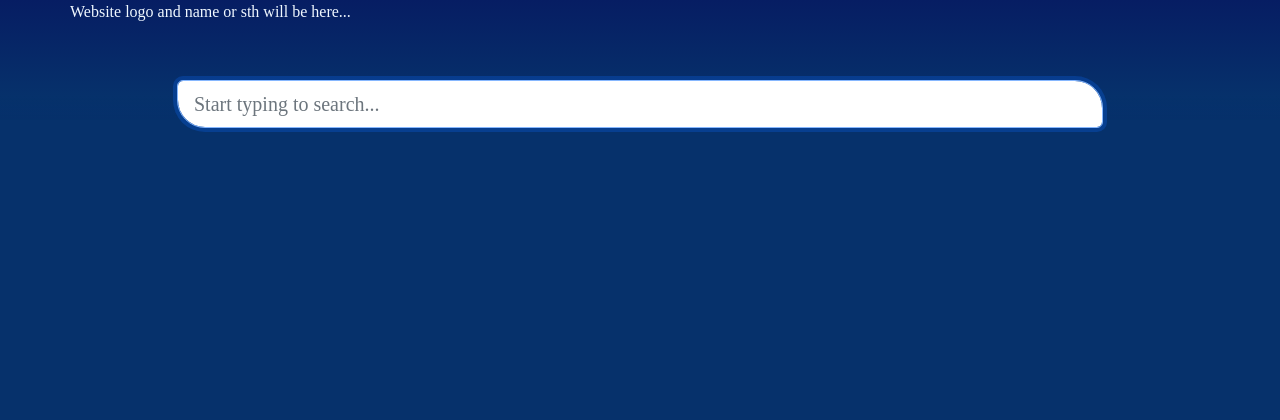
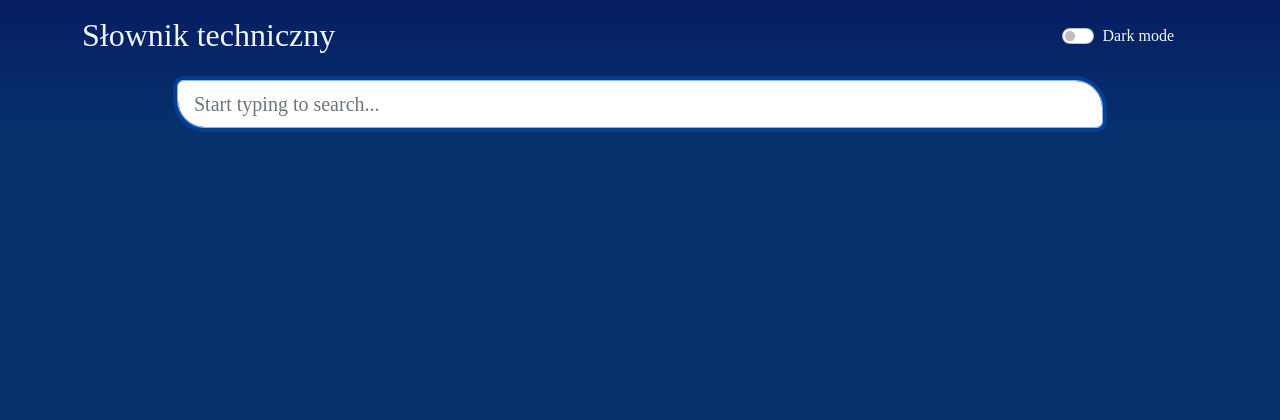
Before and after one commit to Legend999/website, a PHP site: page / in a window 1280 px wide. Shown: the top 420 px of the page. Run offline with PHP 8.4, Linux system fonts and the light colour scheme; some libraries are stand-ins or nearby versions; some web fonts are replaced.

Commit message:
v0.13 dark mode conspect

```diff
--- a/index.html
+++ b/index.html
@@ -18,7 +18,13 @@
     <div id="fade-head"></div>
     <div id="fade-foot"></div>
     <div class="container">
-        <div class="row header">Website logo and name or sth will be here...</div>
+        <div class="row header">
+            <h2>Słownik techniczny</h2>
+            <div class="form-check form-switch">
+                <input class="form-check-input" type="checkbox" id="switch" />
+                <label class="form-check-label" for="switch">Dark mode</label>
+            </div>
+        </div>
         <div class="row searchbox">
             <div class="col"></div>
             <div class="col-10">
--- a/script.js
+++ b/script.js
@@ -44,6 +44,22 @@ $(document).ready(function () {
         list.push(tmp2);
     });
 
+    $('#switch').change(function () {
+        if (this.checked) {
+            $('body').css('background', 'black');
+            $('fieldset').css('background-image',  "linear-gradient(to right, rgba(255, 255, 255, 0) 69%, rgba(0, 0, 0, 1)), url(https://flagcdn.com/120x90/pl.png), linear-gradient(to left, rgba(255, 255, 255, 0), rgba(0, 0, 0, 1)), url(https://flagcdn.com/120x90/gb.png)");
+            $('.pol').css('color','rgb(52 130 52)');
+            $('.u1').css('border', '2px #30f000 solid');
+            $('#fade-head').css('background-image', 'linear-gradient(rgb(6 99 13) 0%, rgb(0 0 0) 80%, rgba(6, 2, 69, 0) 100%)');
+        } else {
+            $('body').removeAttr('style');
+            $('fieldset').removeAttr('style');
+            $('.pol').removeAttr('style');
+            $('.u1').removeAttr('style');
+            $('#fade-head').removeAttr('style');
+        }
+    });
+
     var typingTimer, num = 0;
     var doneTypingInterval = 200;
     var lastpattern = "";
@@ -54,8 +70,6 @@ $(document).ready(function () {
     $('#search').keyup(function () {
         var pattern = $('#search').val();
         if (lastpattern != pattern) {
-            console.log(pattern);
-            console.log(lastpattern);
             $('html,body').scrollTop(0);
             $('.ROW').addClass('hide');
             $('.loader').removeAttr('style').removeClass('hide').addClass('unHide');
--- a/style.css
+++ b/style.css
@@ -12,15 +12,16 @@ body {
     z-index: 2000;
     position: sticky;
     position: -webkit-sticky;
-    top: 0%;
+    top: 2%;
+    width: 100%;
 }
 
 .searchbox {
-    margin-bottom: 5%;
+    margin-bottom: 3%;
     z-index: 2000;
     position: sticky;
     position: -webkit-sticky;
-    top: 5%;
+    top: 8%;
 }
 
 #search {
@@ -31,10 +32,11 @@ body {
 #fade-head {
     position: fixed;
     width: 100%;
+    transition: all 0.5s;
 }
 
 #fade-head {
-    height: 15%;
+    height: 20%;
     background: -webkit-linear-gradient(rgba(6, 29, 99, 1) 0%, rgba(6, 49, 107, 1) 80%, rgba(6, 2, 69, 0) 100%);
     background-image: -moz-linear-gradient(
             /*firefox*/
@@ -88,6 +90,7 @@ body {
     margin-left: 6%;
     margin-right: 2%;
     margin-bottom: 1%;
+    transition: all 0.5s;
 }
 
 .eng {
@@ -112,14 +115,13 @@ body {
 
 @media (orientation: landscape) {
     .ROW {
-        font-size: 1.7vw;
+        font-size: 1.3vw;
     }
 }
 
 @media (orientation: portrait) {
     .ROW {
         font-size: 4vw;
-        /*mozna usunac boczne col*/
     }
 }
 
@@ -145,6 +147,14 @@ legend {
     border-radius: 6px 28px 6px 28px;
     transform: scale(1.05);
     position: relative;
+}
+
+.form-switch {
+    position: absolute;
+    width: auto;
+    text-align: right;
+    right: 0;
+    top: 10%;
 }
 
 /*animations*/
@@ -203,9 +213,10 @@ legend {
 }
 
 @keyframes unHide {
-    0%{
+    0% {
         opacity: 0;
     }
+
     100% {
         opacity: 1;
     }
@@ -251,6 +262,17 @@ legend {
 ::-webkit-scrollbar-thumb:hover {
     background: linear-gradient(125deg, #2575aa, #34495e, #2575aa);
 }
+
+/* thanks to https://codepen.io/comehope/pen/KBxYZg under MIT license */
+/*
+Copyright <2021> <Comehope>
+
+Permission is hereby granted, free of charge, to any person obtaining a copy of this software and associated documentation files (the "Software"), to deal in the Software without restriction, including without limitation the rights to use, copy, modify, merge, publish, distribute, sublicense, and/or sell copies of the Software, and to permit persons to whom the Software is furnished to do so, subject to the following conditions:
+
+The above copyright notice and this permission notice shall be included in all copies or substantial portions of the Software.
+
+THE SOFTWARE IS PROVIDED "AS IS", WITHOUT WARRANTY OF ANY KIND, EXPRESS OR IMPLIED, INCLUDING BUT NOT LIMITED TO THE WARRANTIES OF MERCHANTABILITY, FITNESS FOR A PARTICULAR PURPOSE AND NONINFRINGEMENT. IN NO EVENT SHALL THE AUTHORS OR COPYRIGHT HOLDERS BE LIABLE FOR ANY CLAIM, DAMAGES OR OTHER LIABILITY, WHETHER IN AN ACTION OF CONTRACT, TORT OR OTHERWISE, ARISING FROM, OUT OF OR IN CONNECTION WITH THE SOFTWARE OR THE USE OR OTHER DEALINGS IN THE SOFTWARE.
+*/
 
 .loader {
     width: 16em;
```
Also changed, not shown: 1 other file.
